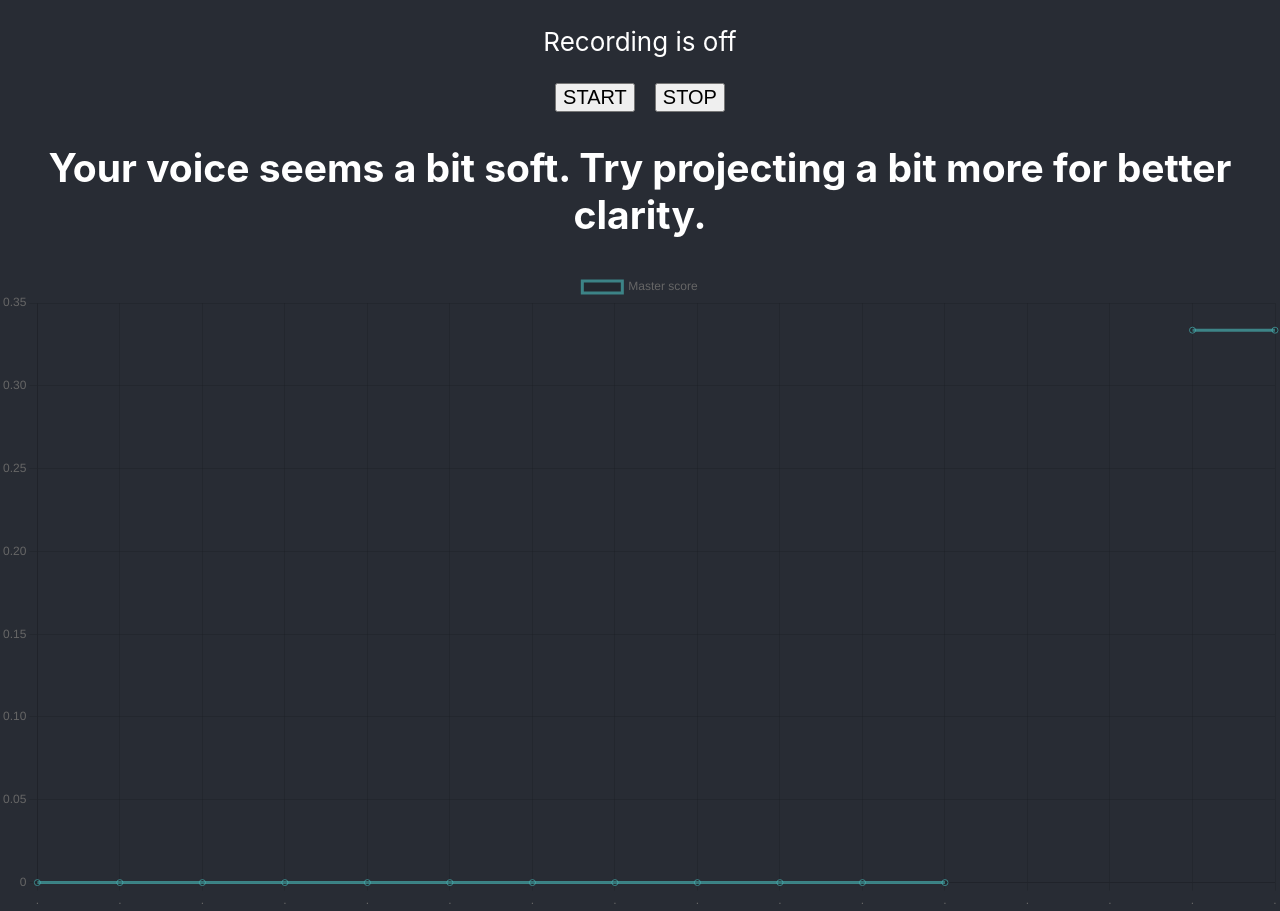
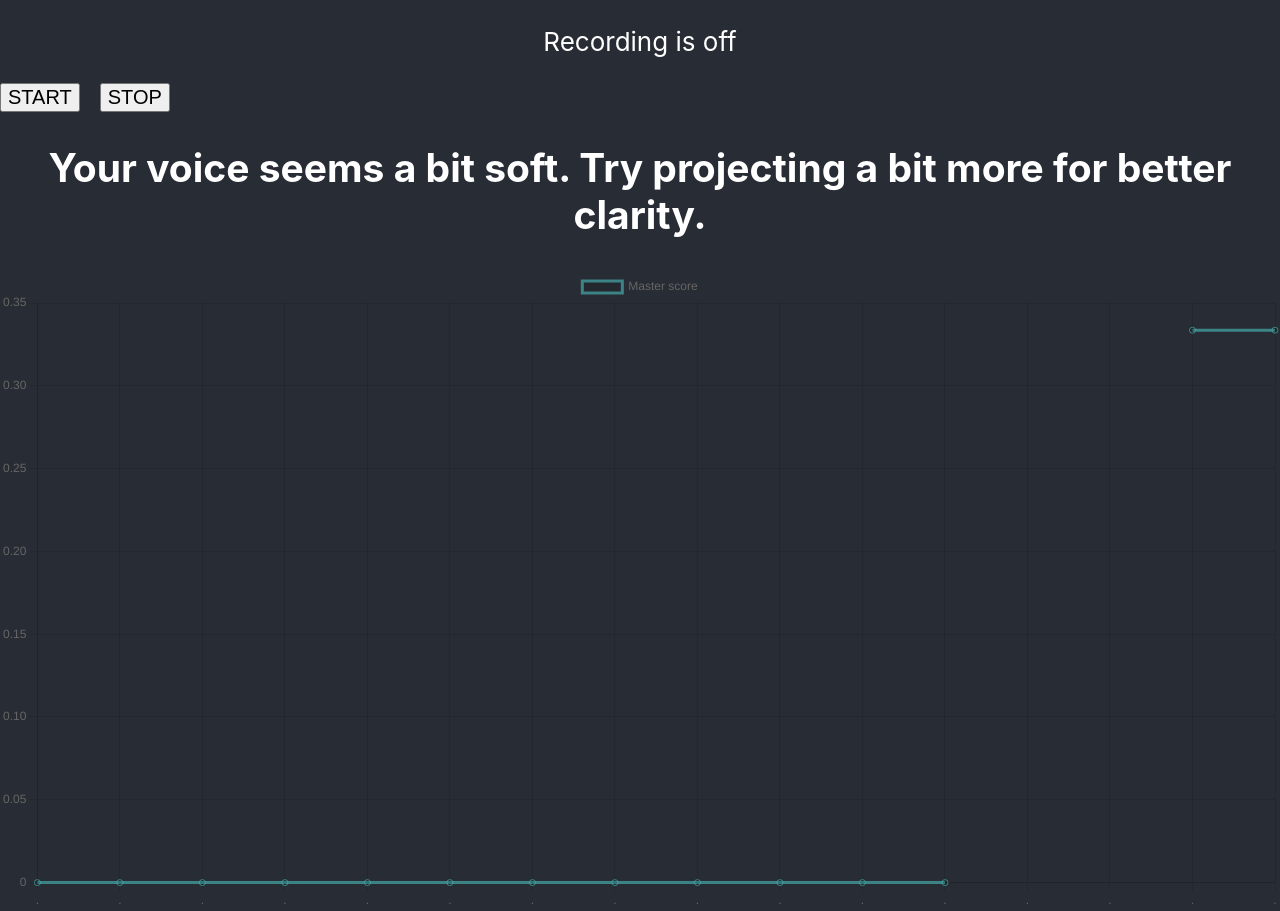
Before and after one commit to RohanRJ389/Speech-Coach-Voice-Analyzer, a React (Create React App) app in the folder frontend/: page / in a window 1280 px wide. Built offline with nearby package versions, Linux system fonts and the light colour scheme; no server answers.

Commit message:
Updated App.js

```diff
--- a/frontend/src/App.js
+++ b/frontend/src/App.js
@@ -1,11 +1,15 @@
 
 import './App.css';
+import { BrowserRouter as Router, Route, Routes } from 'react-router-dom';
+import { useEffect, useState} from "react"
+import Metric from './Metrics.js'
+import Final from './FinalPage.js'
+import LineChart from './LineChart.js';
 
-import { useEffect, useState} from "react"
 
 import { WavRecorder  } from 'webm-to-wav-converter';
 
-import LineChart from './LineChart.js';
+
 // // Create a new WebSocket connection
 // const socket = new WebSocket('ws://127.0.0.1:5000');
 
@@ -159,27 +163,26 @@ function App() {
   return (
     <div className="App">
       <header className="App-header">
-
-
-    {   numBlobs<0 ?  <p>
-          Recording is on
-        </p> :
-        <p>
-          Recording is off
-        </p>}
-        <div style={{"display" : "flex" , "flexDirection" : "row"}} >
-
-          <button onClick={startRecording} style={{ fontSize: 20 }}  >START </button>
-          <div style={{width : 20}} ></div>
-        <button onClick={stopRecording} style={{fontSize : 20}}  >STOP </button>
-
-  </div>
-      <LineChart/>
-
+        <Router>
+          <Routes>
+            <Route path='/' element={
+              <div>
+                {numBlobs < 0 ? <p>Recording is on</p> : <p>Recording is off</p>}
+                <div style={{ display: "flex", flexDirection: "row" }}>
+                  <button onClick={startRecording} style={{ fontSize: 20 }}>START</button>
+                  <div style={{ width: 20 }}></div>
+                  <button onClick={stopRecording} style={{ fontSize: 20 }}>STOP</button>
+                </div>
+                <LineChart />
+              </div>
+            } />
+            <Route path='/final' element={<Final />} />
+          </Routes>
+        </Router>
       </header>
-
     </div>
   );
+
 }
 
 export default App;
```
